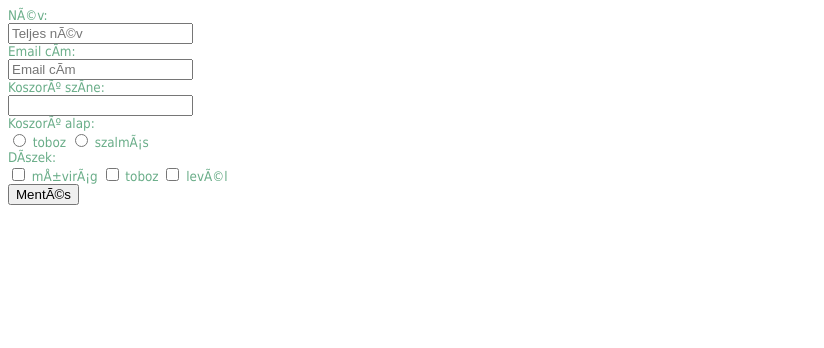
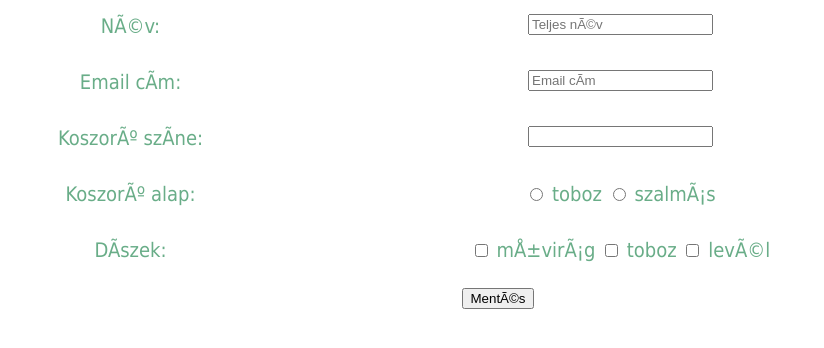
Before and after one commit to Szaszu2002/WEB_technologiak, a plain HTML site: page beadando/order.html in a window 1280 px wide. Shown: the whole page, without its empty margins (0-824 px from the left). Drawn offline with Linux system fonts and the light colour scheme.

Commit message:
admin information

```diff
--- a/beadando/order.html
+++ b/beadando/order.html
@@ -2,9 +2,30 @@
     <head>
         <title>Order</title>
         <meta content="text/html;charset=UTF-8">
+        <style>
+            .row:after {
+                content: "";
+                display: table;
+                clear: both;
+            }
+
+            .col-25 {
+                float: left;
+                width: 25%;
+                margin-top: 6px;
+            }
+
+            .col-75 {
+                float: left;
+                width: 75%;
+                margin-top: 6px;
+                min-width: 60%;
+                min-height: 50px;
+            }
+        </style>
     </head>
-    <body style="background:transparent; color:rgb(105, 173, 136); font-family:tahoma; font-size:10pt">
-        <form target="_self">
+    <body style="background:transparent; color:rgb(105, 173, 136); font-family:tahoma; font-size:15pt; text-align: center;">
+        <form target="_self" style="width:980px; text-align: center;">
             <div class="row">
                 <div class="col-25">
                     <label for="name">Név:</label>
```
Also changed, not shown: beadando/about.html (+3 -1 lines), beadando/contact.html (+13 -0 lines).
